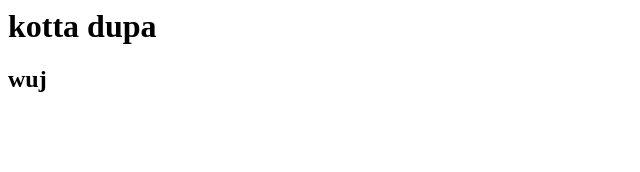
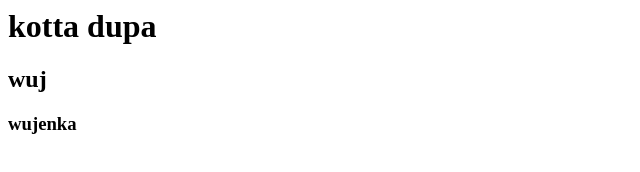
Before and after one commit to Tomek-J/Test, a plain HTML site: page index.html in a window 1280 px wide. Shown: the full height of the page, 0-640 px from the left. Drawn offline with Linux system fonts and the light colour scheme.

Commit message:
fourth change

```diff
--- a/index.html
+++ b/index.html
@@ -1,2 +1,3 @@
 <h1>kotta dupa</h1>
 <h2>wuj</>
+<h3>wujenka</>
```
